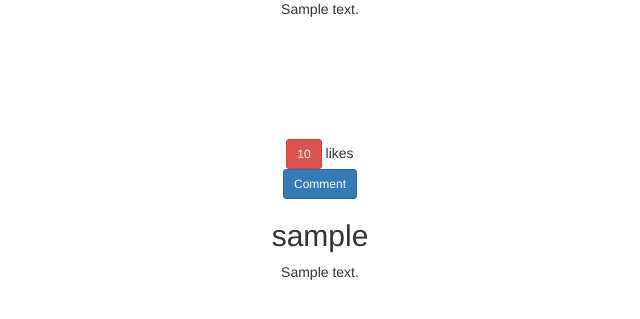
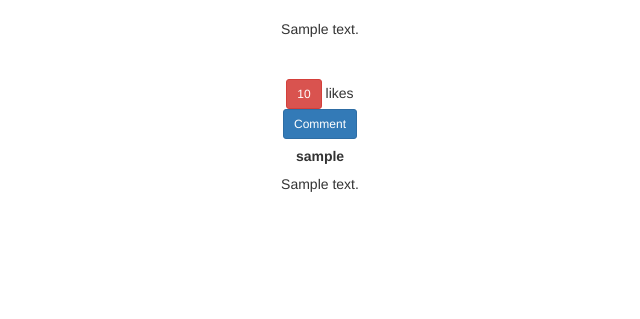
Before and after one commit to xjoxd/Webprogrammeren-IK, a Flask app: template website/templates/homepage.html in a window 1280 px wide. Shown: the part 825-1144 px from the top of the page, without its empty margins (320-960 px from the left). After the commit the page ends 1017 px from the top, so only its background shows below. Run offline with Flask 2, Linux system fonts and the light colour scheme; the template is opened without the code that fills it: most values are stand-ins (such as "Sample title", 1, 10 or a date in 2020); some libraries are stand-ins or nearby versions.

Commit message:
Update homepage.html

```diff
--- a/website/templates/homepage.html
+++ b/website/templates/homepage.html
@@ -15,29 +15,30 @@
     {% for image in images %}
         <div id="wrapper">
             {% if image.path.replace("'" , "")[:5] == 'https'  %}
-                <h2 style="font-family: 'Century Gothic'" color="blue"> {{ image.username}} </h2>
+                <h2 style="font-family: 'Century Gothic'; color:#58D3F7; font-weight:bold;"> {{ image.username}} </h2>
                 <img src="{{ url_for('getgif', gifje=image.path.split('/')[4])   }}" width="850" height="650">
+                <br><br>
             {% else %}
-                <h2 style="font-family: 'Century Gothic'" color="blue"> {{ image.username}}  </h2>
+                <h2 style="font-family: 'Century Gothic'; color:#58D3F7; font-weight:bold;"> {{ image.username}}  </h2>
                 <img src="/static/img/{{ image.path }}" width="850" height="650">
+                <br><br>
                 {% if image.description != None %}
-                    <div style="width: 300px; overflow: scroll; height: 100px;">
+                    <div style="width: 800px; overflow: scroll; overflow-x: auto; overflow-y: auto; height: 60px;">
                         <p>{{ image.description }}</p>
                     </div>
                 {% endif %}
             {% endif %}
 
-        <br><br>
+
         <input type="button" id="like{{ image.image_id }}" class="btn btn-danger btn-sm" value="{{ image.likes }}"> likes </button>
         <form action="{{ url_for('homepage') }}" method="post" onsubmit="return value">
             <button name="comment" class="btn btn-primary btn-sm" value="{{ image.image_id }}"> Comment </button>
         </form>
 
-
-            <div style="width: 300px; overflow: scroll; height: 100px;">
+            <div style="width: 300px; overflow: scroll; overflow-x: auto; overflow-y: auto; height: 90px;">
             {% for comment in comments %}
                 {% if comment.image_id == image.image_id %}
-                    <h2>{{ comment.username }}</h2>
+                    <h5 style="font-weight:bold">{{ comment.username }}</h5>
                     <p>{{ comment.comment }}</p>
                  {% endif %}
             {% endfor %}
```
